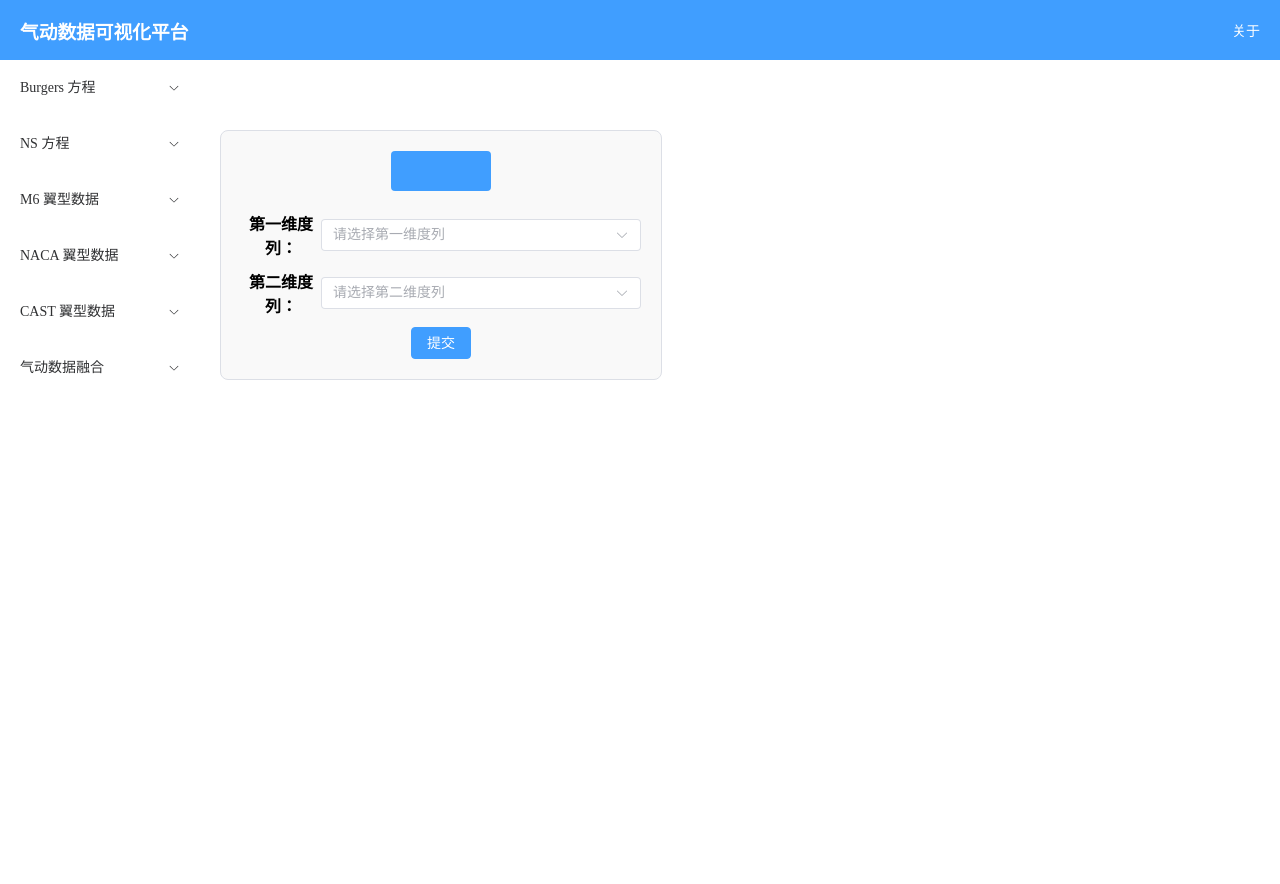
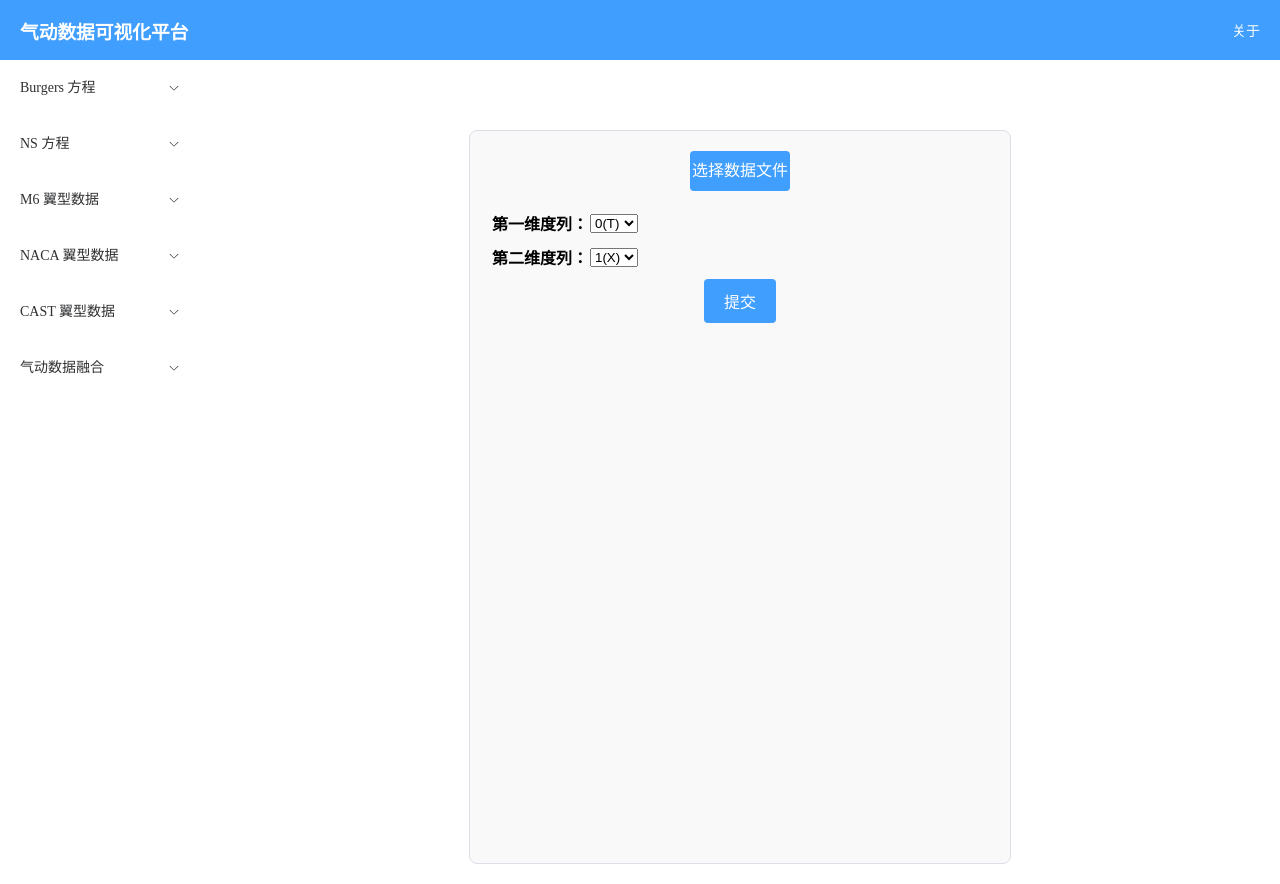
Before and after one commit to DaydreamerH/FMVisualization, a Vue app: page / in a window 1280 px wide. Before the commit the page ends 800 px from the top, so only its background shows below. Built offline with nearby package versions, Linux system fonts and the light colour scheme.

Commit message:
BurgerLiner功能实现完成，后续修改页面格式

```diff
--- a/src/components/parameters/BurgersLiner.vue
+++ b/src/components/parameters/BurgersLiner.vue
@@ -2,62 +2,128 @@
     <div class="burgers-liner">
       <!-- File upload section -->
       <div class="file-choose">
-            <input id="BLupload-input" class="file-input" type="file" accept=".txt" @change="handleFileChange" />
-            <div class="f-button"></div>
+        <input
+          id="BLupload-input"
+          type="file"
+          accept=".txt"
+          @change="handleFileChange"
+          class="file-input"
+        />
+        <div class="f-button">选择数据文件</div>
       </div>
 
       <!-- Parameters selection -->
       <ul class="data">
         <li class="first">
           <span>第一维度列：</span>
-                <el-select v-model="firstParm" placeholder="请选择第一维度列">
-                    <el-option v-for="option in options" :key="option.value" :label="option.label"
-                        :value="option.value" />
-                </el-select>
+          <select v-model="firstParm">
+            <option value="0">0(T)</option>
+            <option value="1">1(X)</option>
+            <option value="2">2(V)</option>
+            <option value="3">3(U)</option>
+          </select>
         </li>
         <li class="second">
           <span>第二维度列：</span>
-                <el-select v-model="secondParm" placeholder="请选择第二维度列">
-                    <el-option v-for="option in options" :key="option.value" :label="option.label"
-                        :value="option.value" />
-                </el-select>
+          <select v-model="secondParm">
+            <option value="0">0(T)</option>
+            <option value="1">1(X)</option>
+            <option value="2">2(V)</option>
+            <option value="3">3(U)</option>
+          </select>
         </li>
       </ul>
 
-        <!-- Submit button -->
-        <el-button type="primary" @click="handleSubmit">提交</el-button>
+      <button @click="submitData" class="confirm">提交</button>
+
+      <!-- Chart container -->
+      <div id="chart" style="height: 500px; margin-top: 20px;"></div>
     </div>
   </template>
 
   <script>
+  import * as echarts from 'echarts';
+
   export default {
-    name: "BurgersLiner",
+    name: 'BurgersLiner',
     data() {
       return {
-            firstParm: null,
-            secondParm: null,
-            options: [
-                { label: "0(T)", value: "0(T)" },
-                { label: "1(X)", value: "1(X)" },
-                { label: "2(V)", value: "2(V)" },
-                { label: "3(U)", value: "3(U)" },
-            ],
+        firstParm: '0', // 默认选中的维度
+        secondParm: '1', // 默认选中的维度
+        fileContent: [], // 用于存储文件数据
       };
     },
     methods: {
+      // 处理文件选择和读取
       handleFileChange(event) {
         const file = event.target.files[0];
-            if (file) {
-                console.log("选中的文件:", file.name);
-                // TODO: Implement file handling logic
+        const reader = new FileReader();
+        reader.onload = (e) => {
+          const lines = e.target.result.split('\n');
+          this.fileContent = lines.map((line) => line.trim().split(/\s+/));
+        };
+        reader.readAsText(file);
+      },
+
+      // 提交数据并绘制图表
+      submitData() {
+        const firstParm = parseInt(this.firstParm);
+        const secondParm = parseInt(this.secondParm);
+
+        // 筛选数据：第三列为 0.2 的数据
+        const filteredData = this.fileContent.filter(
+          (row) => parseFloat(row[2]) === 0.2
+        );
+
+        const seriesData = [];
+        const timeIntervals = Math.floor(filteredData.length / 24);
+
+        for (let i = 0; i < timeIntervals; i++) {
+          const xData = [];
+          const yData = [];
+          for (let j = i * 24; j < (i + 1) * 24; j++) {
+            const row = filteredData[j];
+            xData.push(row[firstParm]); // 横轴
+            yData.push(row[secondParm]); // 纵轴
           }
+          seriesData.push({
+            name: `t=${(i + 1) * 0.2}`,
+            type: 'line',
+            data: yData,
+            symbol: 'circle',
+            label: {
+              show: false,
             },
-        handleSubmit() {
-            console.log("提交的参数:", {
-                firstParm: this.firstParm,
-                secondParm: this.secondParm,
           });
-            // TODO: Implement submit logic
+        }
+
+        // 初始化 ECharts 图表
+        const chart = echarts.init(document.getElementById('chart'));
+        const option = {
+          title: {
+            text: `Burgers 方程: ${['T', 'X', 'V', 'U'][firstParm]} 与 ${
+              ['T', 'X', 'V', 'U'][secondParm]
+            } 的关系`,
+          },
+          tooltip: {
+            trigger: 'axis',
+          },
+          legend: {
+            data: seriesData.map((item) => item.name),
+          },
+          xAxis: {
+            type: 'category',
+            data: filteredData.slice(0, 24).map((row) => row[0]), // 取前24个点
+            name: ['T', 'X', 'V', 'U'][firstParm],
+          },
+          yAxis: {
+            type: 'value',
+            name: ['T', 'X', 'V', 'U'][secondParm],
+          },
+          series: seriesData,
+        };
+
+        chart.setOption(option);
       },
     },
   };
@@ -69,7 +135,8 @@ export default {
     border: 1px solid #dcdfe6;
     border-radius: 8px;
     background-color: #f9f9f9;
-    max-width: 400px;
+    max-width: 500px;
+    margin: 0 auto;
   }
 
   .file-choose {
@@ -116,4 +183,14 @@ export default {
     width: 100px;
     font-weight: bold;
   }
+
+  .confirm {
+    background-color: #409eff;
+    color: white;
+    padding: 10px 20px;
+    border-radius: 4px;
+    cursor: pointer;
+    border: none;
+    font-size: 16px;
+  }
   </style>
```
Lines whose indentation alone changed are shown as unchanged.
